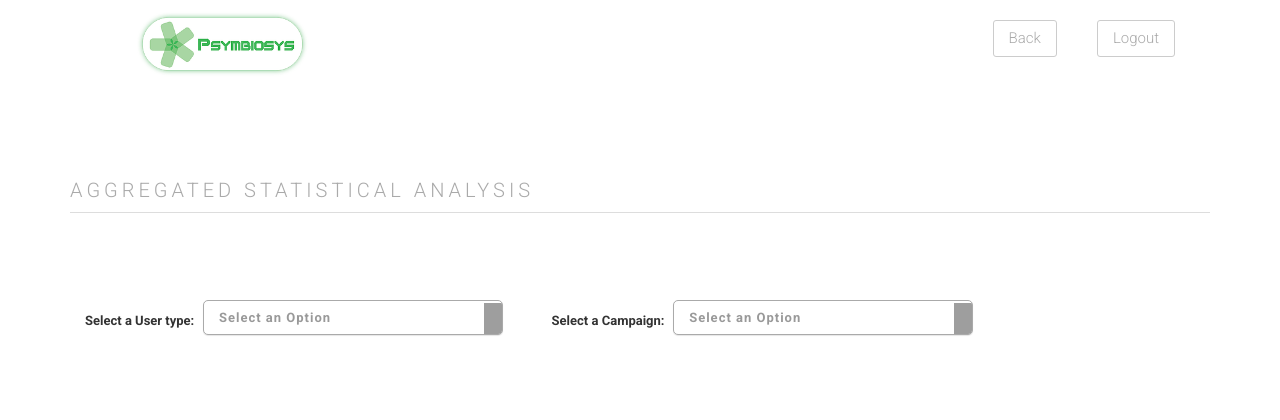
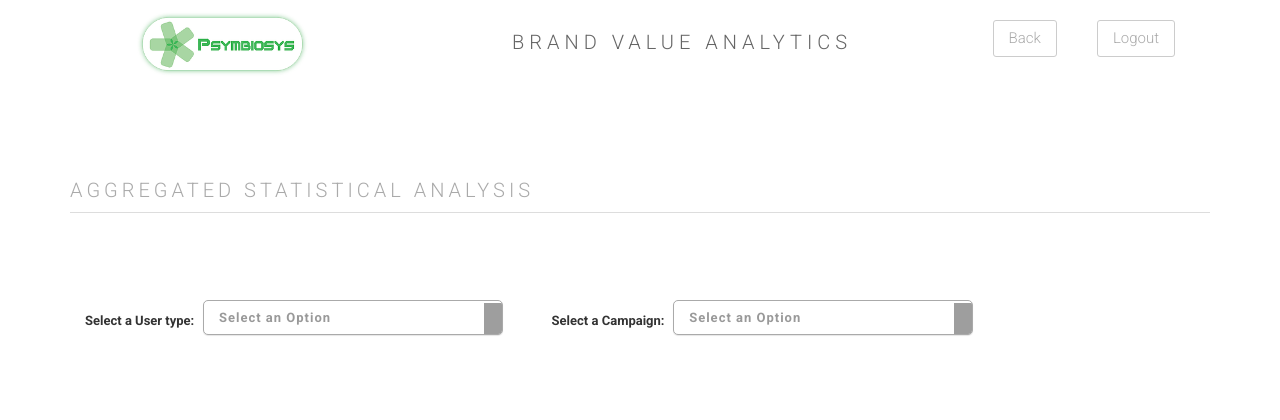
Before and after one commit to mpetyx/psymbiosys-questionnaire, a Django app: page /analytics/brand-value/ in a window 1280 px wide. Shown: the top 420 px of the page. Run offline with Django 3.2, Linux system fonts and the light colour scheme; the visitor is signed in with stand-in values (Sample User, id 1); data that the repository does not hold is empty; parts of the project's set-up code (start-up, migrations or seed data) failed here and were passed over; some libraries are stand-ins or nearby versions; grey boxes are pictures that could not be loaded.

Commit message:
added base title to BD/WS

```diff
--- a/questionnaire/templates/questionnaire/analytics/brand-value.html
+++ b/questionnaire/templates/questionnaire/analytics/brand-value.html
@@ -6,6 +6,7 @@
 {% block body_class %}brand-value analytics-page{% endblock %}
 
 {% block content %}
+    <div class="row"><h3 class="text-center base-title">Brand Value Analytics</h3></div>
     <div class="row">
         <div class="col-xs-12">
             <h4>
--- a/questionnaire/templates/questionnaire/analytics/workers-sentiment.html
+++ b/questionnaire/templates/questionnaire/analytics/workers-sentiment.html
@@ -6,7 +6,7 @@
 {% block body_class %}worker-sentiment analytics-page{% endblock %}
 
 {% block content %}
-
+    <div class="row"><h3 class="text-center base-title">Workers Sentiment Analytics</h3></div>
     <div class="row">
         <div class="col-xs-12">
              <ul class="nav nav-tabs" role="tablist">
```
